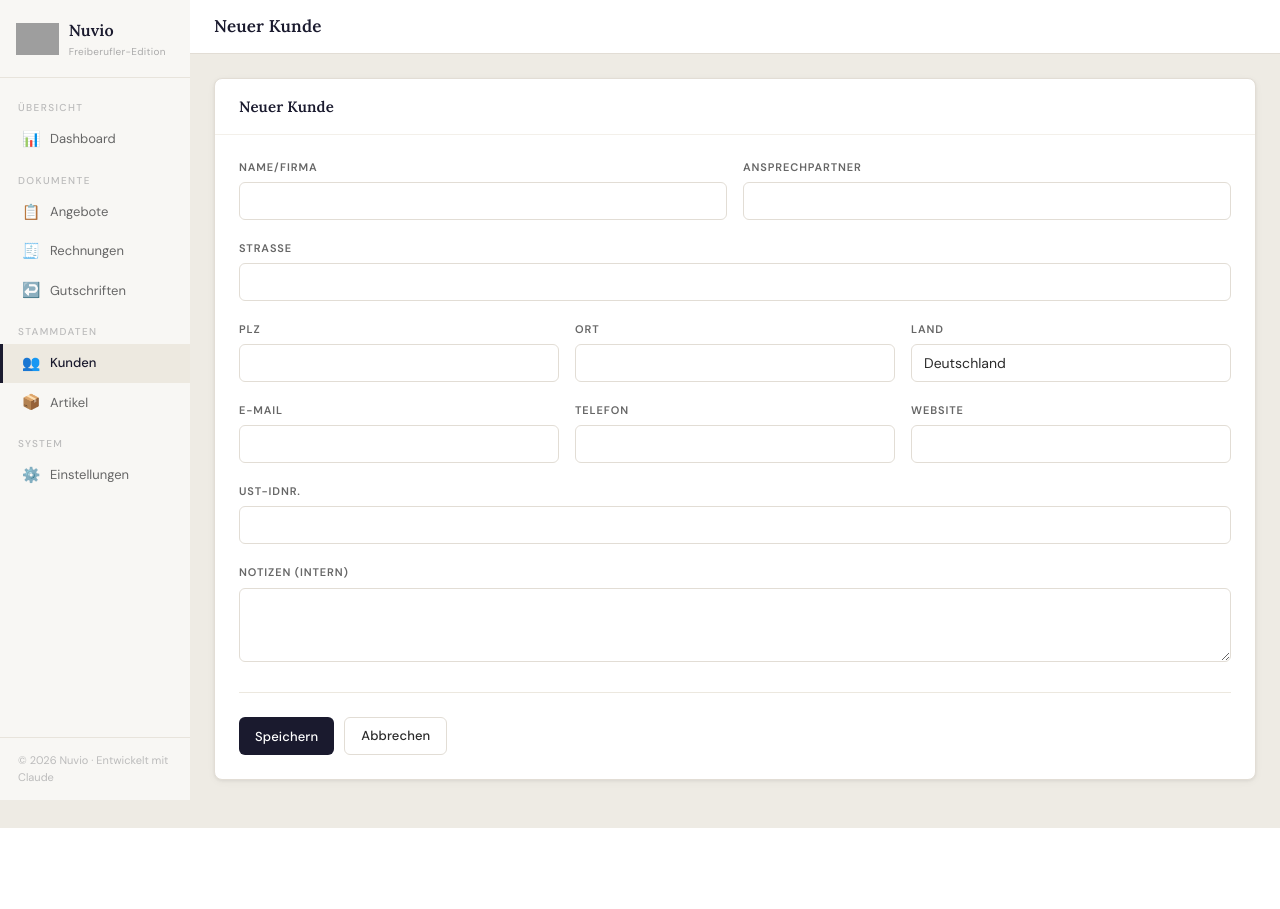
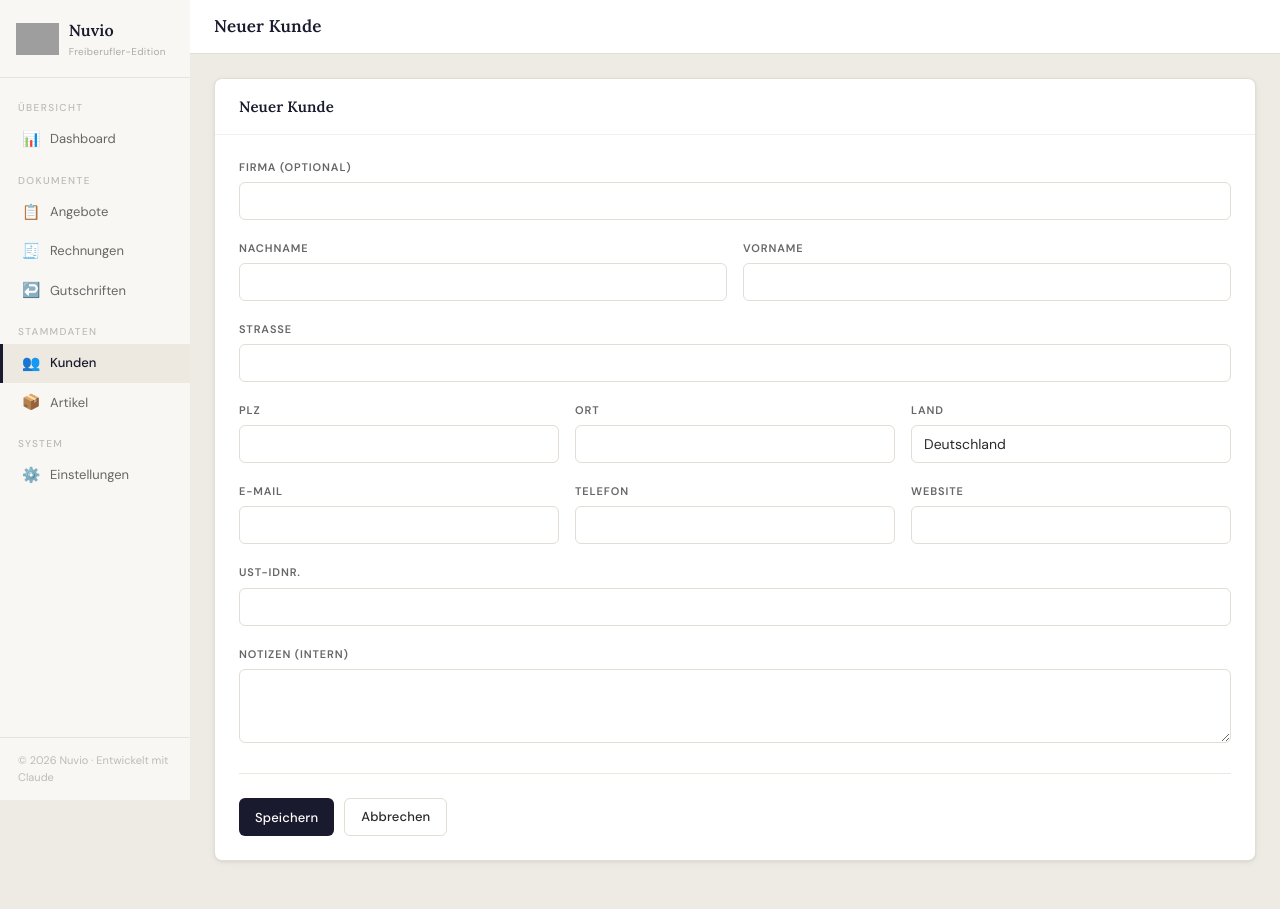
Before and after one commit to HDGuda/nuvio, a Django app: page /kunden/neu/ in a window 1280 px wide. Before the commit the page ends 828 px from the top, so only its background shows below. Run offline with Django 5.2, Linux system fonts and the light colour scheme; grey boxes are pictures that could not be loaded.

```diff
--- a/core/forms.py
+++ b/core/forms.py
@@ -84,7 +84,7 @@ class KundeForm(forms.ModelForm):
     class Meta:
         model = Kunde
         fields = [
-            'firma', 'ansprechpartner',
+            'firma', 'nachname', 'vorname',
             'strasse', 'plz', 'ort', 'land',
             'email', 'telefon', 'website',
             'ust_id', 'notizen',
@@ -92,6 +92,22 @@ class KundeForm(forms.ModelForm):
         widgets = {
             'notizen': forms.Textarea(attrs={'rows': 3}),
         }
+
+    def __init__(self, *args, **kwargs):
+        super().__init__(*args, **kwargs)
+        # Firma-Wert aus POST oder gespeichertem Objekt bestimmen
+        firma_wert = ''
+        if self.data:
+            firma_wert = self.data.get('firma', '')
+        elif self.instance and self.instance.pk:
+            firma_wert = self.instance.firma or ''
+
+        if firma_wert:
+            self.fields['nachname'].label = 'Nachname (Ansprechpartner)'
+            self.fields['vorname'].label  = 'Vorname (Ansprechpartner)'
+        else:
+            self.fields['nachname'].label = 'Nachname'
+            self.fields['vorname'].label  = 'Vorname'
 
 
 # ─────────────────────────────────────────────
--- a/core/models.py
+++ b/core/models.py
@@ -184,7 +184,8 @@ class Einstellungen(models.Model):
 class Kunde(models.Model):
     # Basisdaten
     firma                   = models.CharField(max_length=200, blank=True, verbose_name='Firma')
-    ansprechpartner         = models.CharField(max_length=200, blank=True, verbose_name='Ansprechpartner')
+    nachname                = models.CharField(max_length=100, verbose_name='Nachname')
+    vorname                 = models.CharField(max_length=100, blank=True, verbose_name='Vorname')
     strasse                 = models.CharField(max_length=200, verbose_name='Straße')
     plz                     = models.CharField(max_length=10, verbose_name='PLZ')
     ort                     = models.CharField(max_length=100, verbose_name='Ort')
@@ -206,12 +207,30 @@ class Kunde(models.Model):
     class Meta:
         verbose_name = 'Kunde'
         verbose_name_plural = 'Kunden'
-        ordering = ['firma', 'ansprechpartner']
+        ordering = ['firma', 'nachname', 'vorname']
 
     def __str__(self):
-        if self.firma and self.ansprechpartner:
-            return f'{self.firma} – {self.ansprechpartner}'
-        return self.firma or self.ansprechpartner or f'Kunde #{self.pk}'
+        if self.firma:
+            return self.firma
+        name = self.nachname
+        if self.vorname:
+            name = f'{self.nachname}, {self.vorname}'
+        return name or f'Kunde #{self.pk}'
+
+    @property
+    def ansprechpartner(self):
+        """Vollständiger Name (Vorname Nachname) – für Templates und PDFs."""
+        teile = [t for t in [self.vorname, self.nachname] if t]
+        return ' '.join(teile)
+
+    @property
+    def anzeigename(self):
+        """Listenansicht: 'Nachname, Vorname' oder Firma."""
+        if self.firma:
+            return self.firma
+        if self.vorname:
+            return f'{self.nachname}, {self.vorname}'
+        return self.nachname or f'Kunde #{self.pk}'
 
 
 # ─────────────────────────────────────────────
--- a/core/views.py
+++ b/core/views.py
@@ -146,10 +146,16 @@ def dashboard(request):
 # ─────────────────────────────────────────────
 
 def kunden_liste(request):
+    from django.db.models.functions import Coalesce
+    from django.db.models import Value
     suche = request.GET.get('suche', '')
     kunden = Kunde.objects.all()
     if suche:
-        kunden = kunden.filter(firma__icontains=suche) | kunden.filter(ansprechpartner__icontains=suche)
+        kunden = kunden.filter(firma__icontains=suche)                  | kunden.filter(nachname__icontains=suche)                  | kunden.filter(vorname__icontains=suche)
+    from django.db.models.functions import NullIf
+    kunden = kunden.annotate(
+        sort_key=Coalesce(NullIf('firma', Value('')), 'nachname')
+    ).order_by('sort_key', 'vorname')
     return render(request, 'kunden/liste.html', {'kunden': kunden, 'suche': suche})
 
 
--- a/templates/kunden/formular.html
+++ b/templates/kunden/formular.html
@@ -15,14 +15,38 @@
 
             <div class="form-reihe">
                 <div class="form-gruppe">
-                    <label>Name/Firma</label>
+                    <label>Firma (optional)</label>
                     {{ form.firma }}
                 </div>
+            </div>
+
+            <div class="form-reihe">
                 <div class="form-gruppe">
-                    <label>Ansprechpartner</label>
-                    {{ form.ansprechpartner }}
+                    <label id="label-nachname">Nachname</label>
+                    {{ form.nachname }}
+                </div>
+                <div class="form-gruppe">
+                    <label id="label-vorname">Vorname</label>
+                    {{ form.vorname }}
                 </div>
             </div>
+
+            <script>
+            (function () {
+                var firmaInput    = document.getElementById('id_firma');
+                var labelNachname = document.getElementById('label-nachname');
+                var labelVorname  = document.getElementById('label-vorname');
+
+                function aktualisiereLables() {
+                    var hatFirma = firmaInput.value.trim() !== '';
+                    labelNachname.textContent = hatFirma ? 'Nachname (Ansprechpartner)' : 'Nachname';
+                    labelVorname.textContent  = hatFirma ? 'Vorname (Ansprechpartner)'  : 'Vorname';
+                }
+
+                firmaInput.addEventListener('input', aktualisiereLables);
+                aktualisiereLables();
+            })();
+            </script>
 
             <div class="form-gruppe">
                 <label>Straße</label>
--- a/templates/rechnungen/pdf.html
+++ b/templates/rechnungen/pdf.html
@@ -390,7 +390,7 @@
 
       <!-- BETREFF -->
       {% if rechnung.betreff %}
-      <div class="betreff"><strong>Betreff:</strong> {{ rechnung.betreff }}</div>
+      <div class="betreff"><strong>Grund der Rechnung:</strong> {{ rechnung.betreff }}</div>
       {% endif %}
 
       <!-- EINLEITUNGSTEXT -->
```
Also changed, not shown: templates/kunden/liste.html (+3 -5 lines), core/migrations/0012_kunde_nachname_vorname.py (added).
